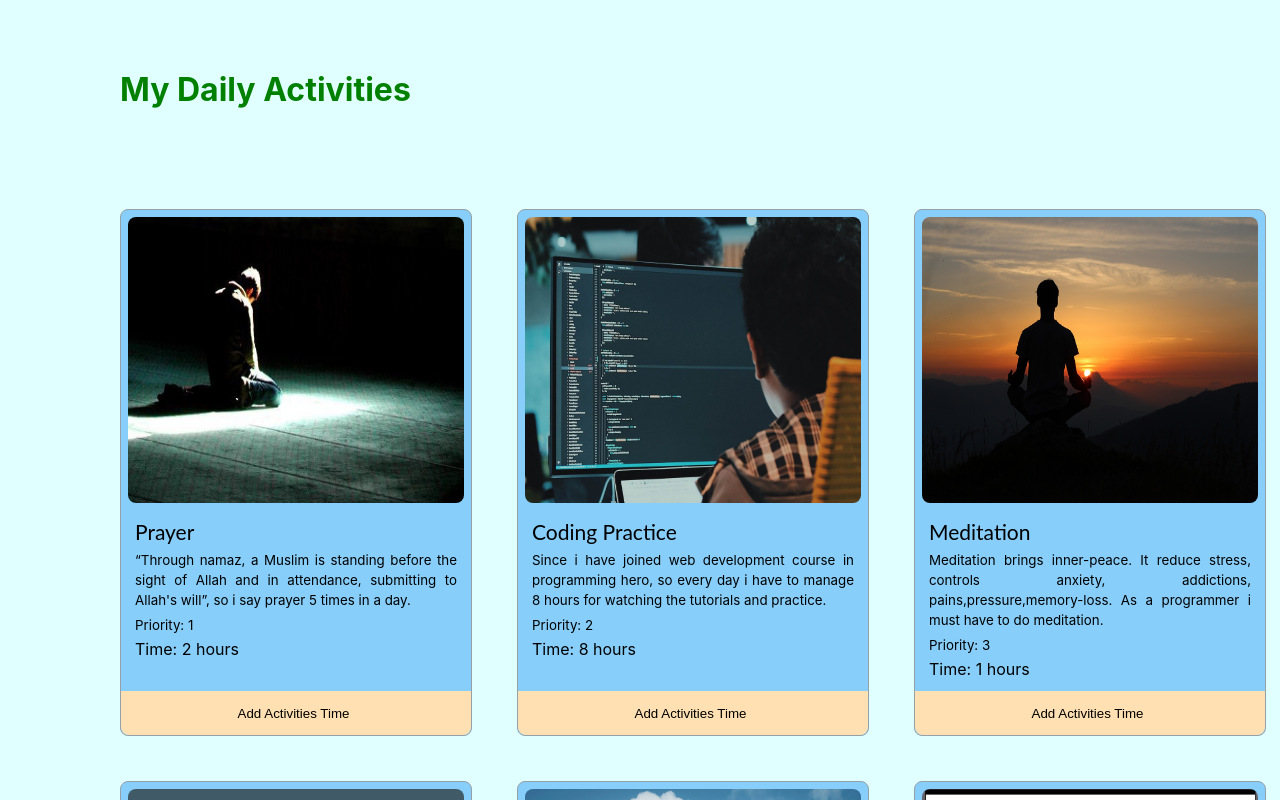
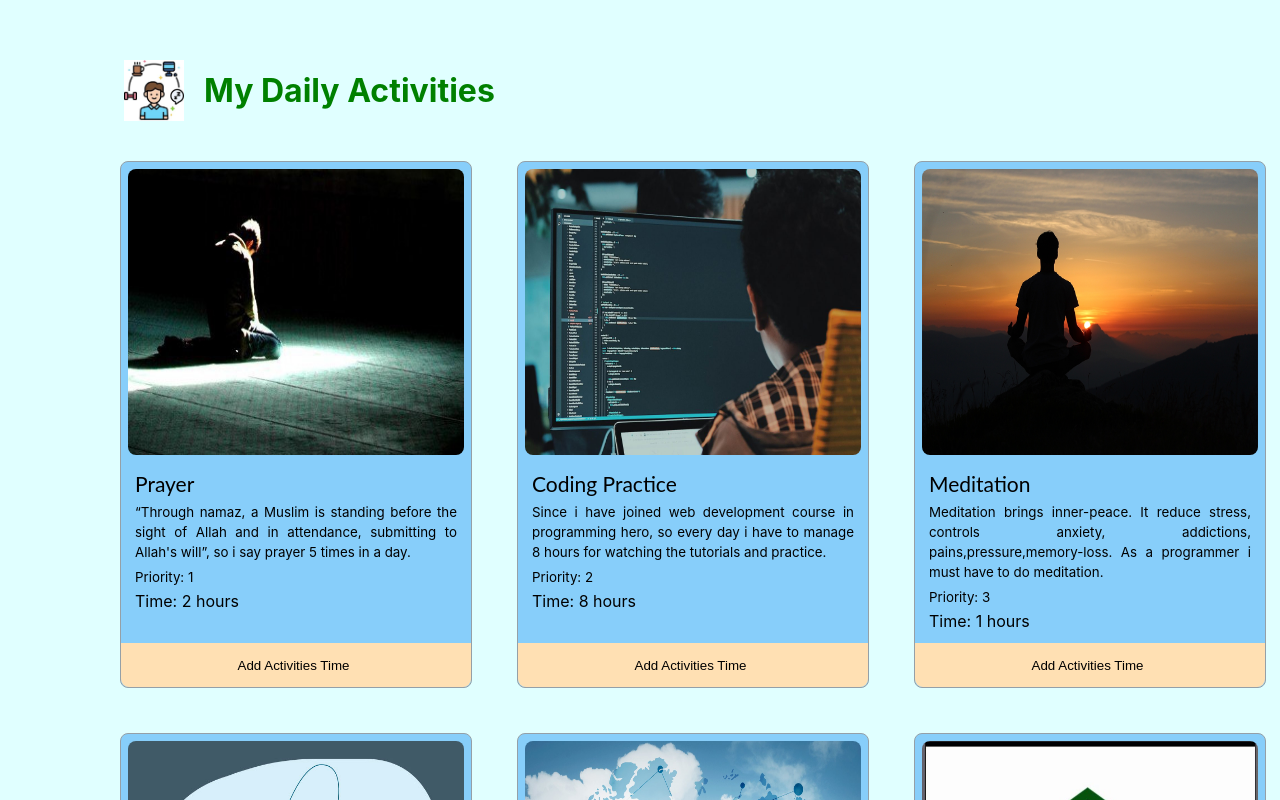
Before and after one commit to Farukkhan25/My-Daily-Activities, a React (Create React App) app: page / in a window 1280 px wide. Shown: the top 800 px of the page. Built offline with nearby package versions, Linux system fonts and the light colour scheme.

Commit message:
Icon added in daily activities

```diff
--- a/public/index.html
+++ b/public/index.html
@@ -2,7 +2,7 @@
 <html lang="en">
   <head>
     <meta charset="utf-8" />
-    <link rel="icon" href="%PUBLIC_URL%/favicon.ico" />
+    <link rel="icon" href="./photos/icon.JPG" />
     <meta name="viewport" content="width=device-width, initial-scale=1" />
     <meta name="theme-color" content="#000000" />
     <meta
--- a/src/App.css
+++ b/src/App.css
@@ -1,8 +1,15 @@
 .App {
   background-color: lightcyan;
-  /* padding-left: 70px; */
   margin-top: 0px;
   padding-top: 0px;
+}
+.header {
+  display: flex;
+  align-items: center;
+  padding: 60px 124px 0px;
+}
+.header img {
+  width: 60px;
 }
 .question-text {
   text-align: center;
@@ -12,8 +19,8 @@
   background-color: bisque;
 }
 .text {
-  margin: 0px 70px;
-  padding: 70px 50px 0px;
+  margin: 0px 20px;
+  /* padding: 70px 50px 0px; */
   color: green;
 }
 @media screen and (max-width: 820px) {
--- a/src/App.js
+++ b/src/App.js
@@ -5,7 +5,10 @@ import Questions from "./Components/Questions/Questions";
 function App() {
   return (
     <div className="App">
-      <h1 className="text">My Daily Activities</h1>
+      <div className="header">
+        <img src="./icon.JPG" alt="" />
+        <h1 className="text">My Daily Activities</h1>
+      </div>
       <Activities></Activities>
       <h2 className="question-text">Questions</h2>
       <Questions></Questions>
--- a/src/Components/Activities/Activities.css
+++ b/src/Components/Activities/Activities.css
@@ -13,7 +13,7 @@
   display: grid;
   grid-template-columns: repeat(3, 1fr);
   gap: 45px;
-  margin: 100px 50px;
+  margin: 40px 50px;
 }
 .info-container {
   background-color: white;
```
Also changed, not shown: public/icon.JPG (added), public/photos/icon.JPG (added).
